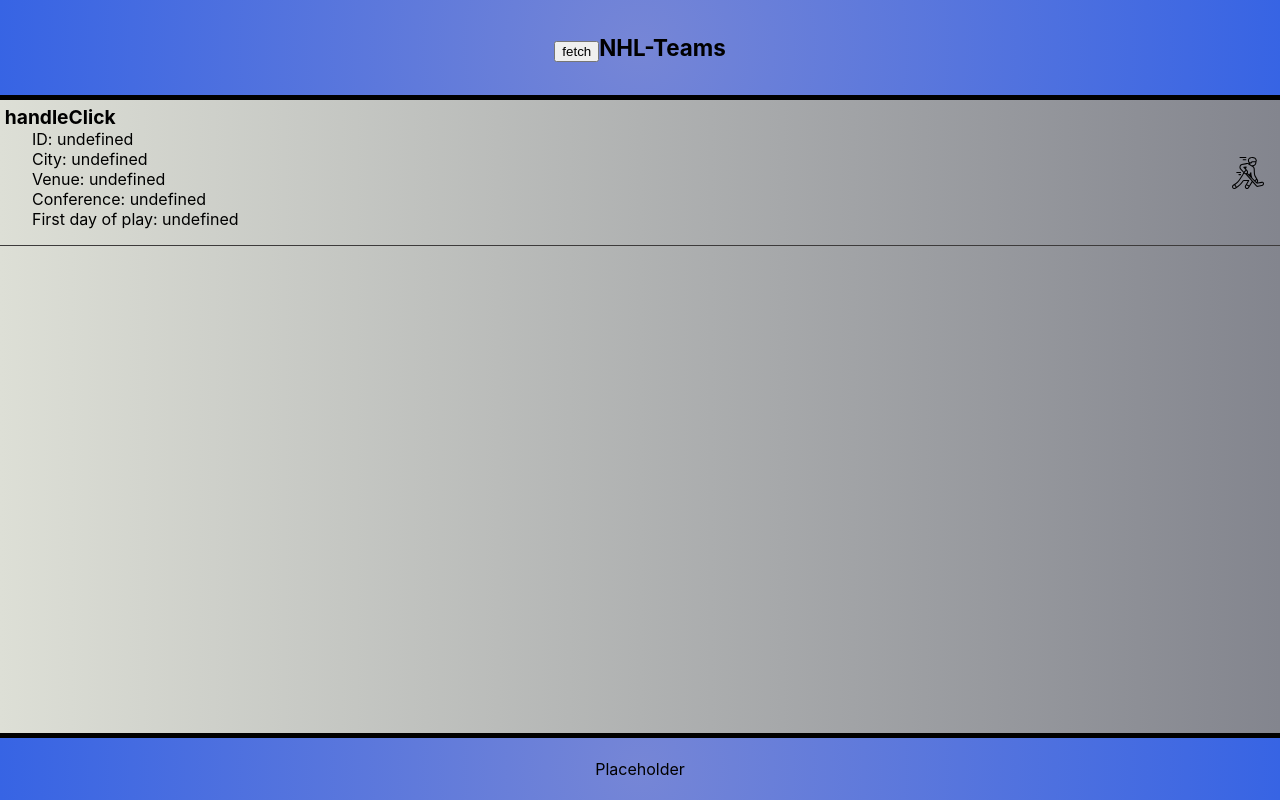
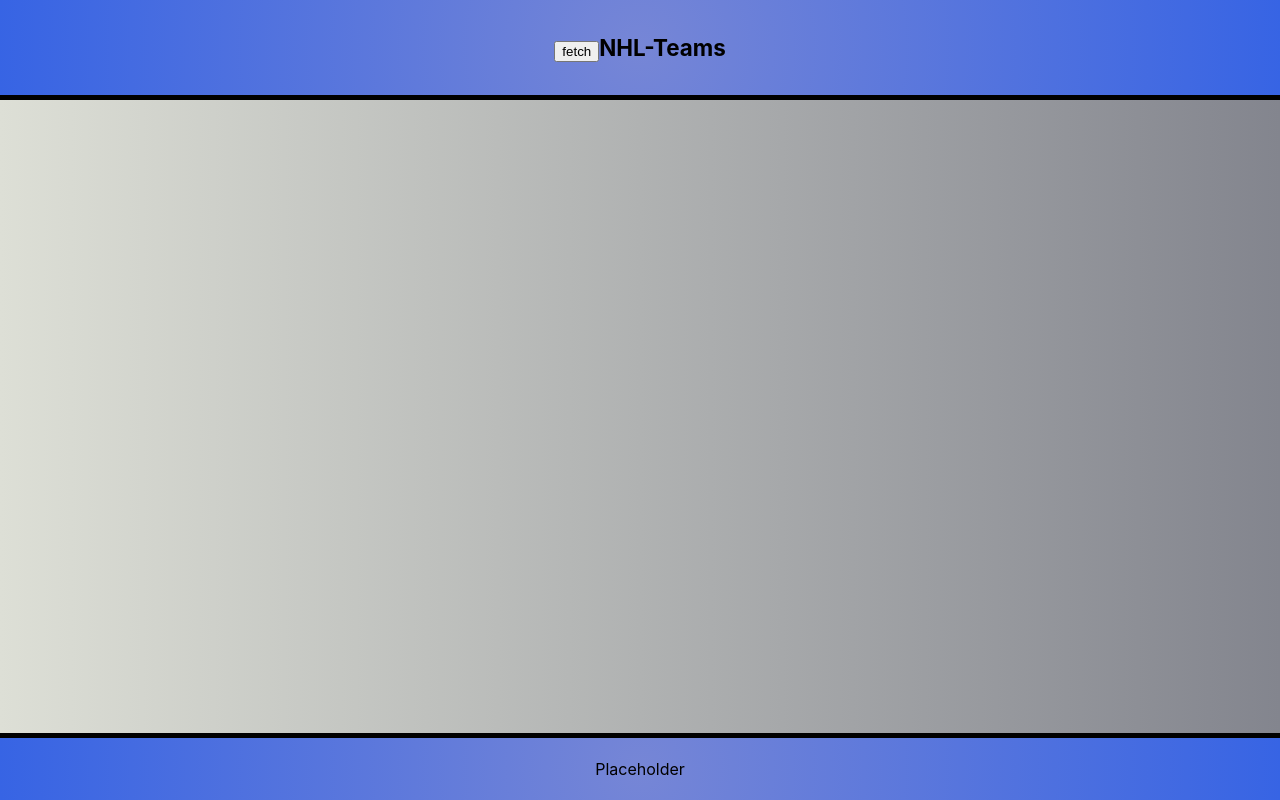
Before and after one commit to MariusS94/NHL-Teams, a React (Create React App) app: page / in a window 1280 px wide. Built offline with nearby package versions, Linux system fonts and the light colour scheme.

Commit message:
Changed List function to store fetch data

```diff
--- a/src/App.js
+++ b/src/App.js
@@ -1,4 +1,4 @@
-import React from "react";
+import React, { useState } from "react";
 
 import "./App.css";
 import List from "./components/List";
@@ -9,6 +9,7 @@
 import { fetchData } from "./api/nhl-api";
 
 function App() {
+  const [team, setTeam] = useState(null);
   /* const team = {
     name: "New Jersey devis",
     id: "1",
@@ -17,31 +18,34 @@
     firstDay: "1982",
     venue: "Prudential Center",
   }; */
-  const team = async function handleClick() {
+  async function handleClick() {
     const data = await fetchData();
+
     console.log(data);
-    return data;
-  };
+    setTeam(data);
+  }
 
   return (
     <div className="app">
       <header>
-        <button onClick={team}>fetch</button>
+        <button onClick={handleClick}>fetch</button>
         NHL-Teams
       </header>
       <main>
         <List>
-          <ListItem>
+          {team?.map((team) => (
+            <ListItem key={team.id} link={"#"}>
               <ListItemText
                 name={team.name}
                 id={`ID: ${team.id}`}
                 city={`City: ${team.city}`}
                 venue={`Venue: ${team.venue}`}
                 conference={`Conference: ${team.conference}`}
-              firstDay={`First day of play: ${team.firstDay}`}
+                firstDay={`First year of play: ${team.firstYear}`}
               />
               <ListItemIcon image={arrowRight} alt={"arrow rigtht"} />
             </ListItem>
+          ))}
         </List>
       </main>
       <footer>Placeholder</footer>
--- a/src/api/nhl-api.js
+++ b/src/api/nhl-api.js
@@ -8,7 +8,7 @@
   const result = await respond.json();
 
   const team = result.teams.map((teamdata) => ({
-    name: teamdata.teamName,
+    name: teamdata.name,
     id: teamdata.id,
     city: teamdata.venue.city,
     venue: teamdata.venue.name,
```
Lines whose indentation alone changed are shown as unchanged.
